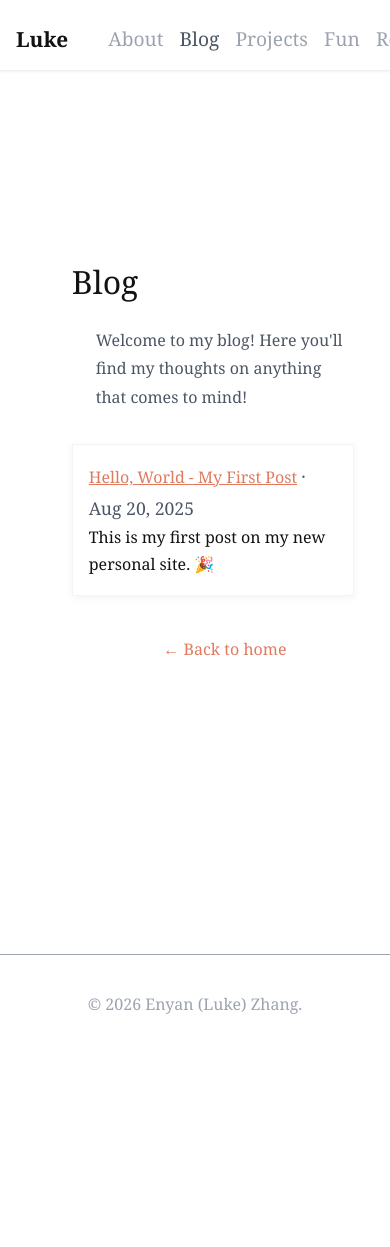
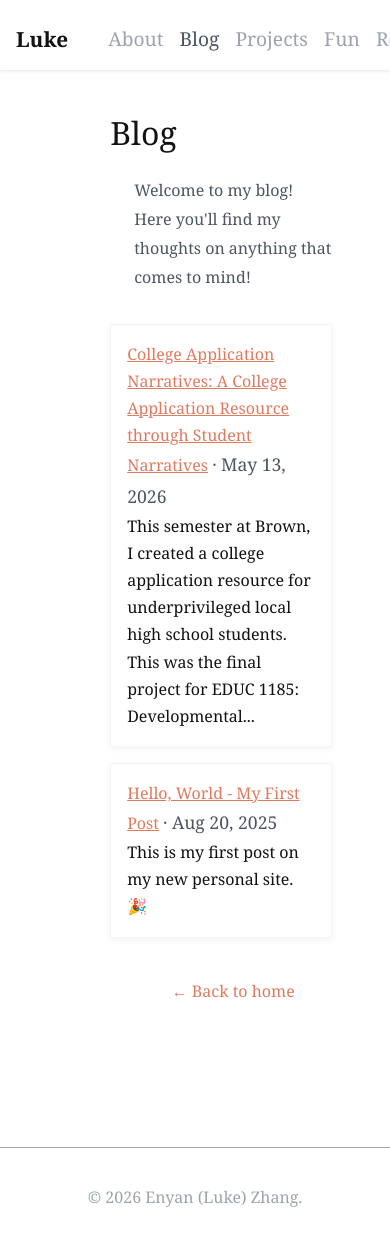
Before and after one commit to Liuike/Liuike.github.io, a Jekyll site: the page built from docs/pages/blog.md, in a window 390 px wide. Built offline with Jekyll 4.4.1, drawn with Linux system fonts in a browser that asks for light colours; some web fonts are replaced; before the commit the page ends 1054 px from its top, so only the background shows below that.

Commit message:
update blog

```diff
--- a/docs/Gemfile
+++ b/docs/Gemfile
@@ -1,9 +1,12 @@
 source 'https://rubygems.org'
+require_relative 'ruby40_compat_boot'
 
 # Lock to the version GitHub Pages uses in production
 # This brings in jekyll, kramdown, and the supported plugins
 
 gem 'github-pages', group: :jekyll_plugins
+gem 'csv' # Ruby 3.4+ no longer ships csv as a default gem for older Jekyll to rely on
+gem 'bigdecimal' # Ruby 3.4+ no longer ships bigdecimal as a default gem for older Liquid/Jekyll to rely on
 
 group :development do
   gem 'webrick'    # needed for local `bundle exec jekyll serve`
--- /dev/null
+++ b/docs/_plugins/ruby40_compat.rb
@@ -0,0 +1,19 @@
+# Compatibility shim for older Jekyll/Liquid on modern Ruby.
+# Ruby 3.2+ removed taint support, but Liquid 4 still calls these methods.
+module Ruby40TaintCompat
+  def tainted?
+    false
+  end
+
+  def taint
+    self
+  end
+
+  def untaint
+    self
+  end
+end
+
+[Object, String, Array, Hash, NilClass, Symbol, Numeric, TrueClass, FalseClass].each do |klass|
+  klass.include(Ruby40TaintCompat)
+end
--- /dev/null
+++ b/docs/_posts/2026-05-13-college-application-narratives.md
@@ -0,0 +1,22 @@
+---
+layout: post
+title: "College Application Narratives: A College Application Resource through Student Narratives"
+date: 2026-05-13
+tags: [Education Studies]
+---
+
+This semester at Brown, I created a college application resource for underprivileged local high school students. This was the final project for EDUC 1185: Developmental and Educational Journeys of Students in Immigrant Families. You can check out the project [here](https://college-narratives.lukeez.com/). You can also check out the [Engaged Families of Providence](https://providenceeduc.weebly.com/), a resource collection site built upon works of Professor [Yamamoto](https://vivo.brown.edu/display/yy37) and her students, in which this resource will also be displayed!.
+
+College application is such a widely discussed topic in the U.S., and there's many, many free online resources students can access, so why this project? For me, it really stems from a simple question: how can I provide the **interpersonal** touch to these resources? Before diving any deeper, I want to start by asking a quick question: what are factors that deter underprivileged students from applying to prestigeous universities? There's obviously many answers, but think about a few, and click to see if the factor below is one of them.
+
+Hover for answer: <span class="spoiler">Feeling they don't belong/will never get in.</span>[^1]
+
+Surprising? Maybe not so much, but was this one of your first reactions to the question? This is a common experience for underprivileged students, even when from an outside perspective, they're more than qualified and prepared to apply. I believe that this experience is also partly promoted by popular tools like "college calculators", which tell you your chance of admission using GPA and SAT scores.
+
+In this light, my resource hopes to bring some truly personal narratives into the picture. I hope that by showing real college students' diverse experiences and background, this resource could encourage current high school students to apply. Furthermore, I also hope these experiences shared could serve as a starting point for current high school students.
+
+It's important to also address the important limitations of this project: (1) number of respondants, which at time of writing, is only 9; and (2) lack of diverse and in-depth response for financial aid questions. Both limitations relate in part to the time limitation of the project and access to samples. Although I'm not sure about the future of this project, but I really hope I could expand the sample size and diversify responses for all questions.
+
+Finally, if you'd like to share you experience, please reach out to me through email or any other means! The only requirement I have is that you completed high school in the U.S.
+
+[^1]: Source: Brown University faculty overseeing collaboration with local high schools
--- a/docs/assets/css/main.scss
+++ b/docs/assets/css/main.scss
@@ -160,7 +160,7 @@
 /* Main Content */
 .main-content {
     display: flex;
-    align-items: center;
+    align-items: flex-start;
     justify-content: center;
     min-height: calc(100vh - 80px);
     padding: 2rem;
@@ -358,6 +358,7 @@
     position: relative;
 }
 
+
 .link {
     text-decoration: none;
     color: #E07A5F;
@@ -408,6 +409,22 @@
 
 .clickable-music:hover {
     color: #C4654F;
+}
+
+/* Spoiler text styling */
+.spoiler {
+    background-color: #121212;
+    color: #121212;
+    padding: 0.2rem 0.4rem;
+    border-radius: 3px;
+    cursor: pointer;
+    transition: all 0.3s ease;
+    user-select: none;
+}
+
+.spoiler:hover {
+    background-color: transparent;
+    color: inherit;
 }
 
 /* Image dropdown styling */
@@ -461,6 +478,82 @@
 .post-list {
     padding-left: 0;
     list-style: none;
+}
+
+/* Blog layout (sidebar is independent of main content) */
+.blog-main-content {
+    display: grid;
+    grid-template-columns: 1fr minmax(0, 900px) 200px 1fr;
+    column-gap: 3rem;
+    align-items: start;
+}
+
+.blog-main-content > .container {
+    grid-column: 2;
+    margin: 0;
+}
+
+.blog-sidebar-external {
+    grid-column: 3;
+    width: 200px;
+}
+
+/* Blog header layout (title and intro only, no sidebar) */
+.blog-header {
+    margin-bottom: 2rem;
+}
+
+/* Tag filtering */
+.tag-filters {
+    display: flex;
+    flex-direction: column;
+    gap: 0.75rem;
+    margin-top: 2.2rem;
+}
+
+.category-label {
+    font-size: 1.05rem;
+    font-weight: 500;
+    color: #121212;
+    margin-bottom: 0.5rem;
+}
+
+.tag-btn {
+    background-color: transparent;
+    color: #4B5563;
+    border: none;
+    padding: 0.25rem 0;
+    border-radius: 0;
+    cursor: pointer;
+    font-weight: 400;
+    font-size: 0.9rem;
+    transition: all 0.3s ease;
+    text-align: left;
+}
+
+.tag-btn:hover {
+    color: #121212;
+}
+
+.tag-btn.active {
+    font-weight: 700;
+    color: #121212;
+}
+
+/* Post tags */
+.post-tags {
+    display: flex;
+    flex-wrap: wrap;
+    gap: 0.5rem;
+    margin: 0.5rem 0;
+}
+
+.post-tag {
+    background-color: #F3F4F6;
+    color: #4B5563;
+    padding: 0.25rem 0.6rem;
+    border-radius: 12px;
+    font-size: 0.85rem;
 }
 
 .post-list li {
@@ -547,6 +640,37 @@
         margin-right: auto;
     }
 
+    .blog-header {
+        flex-direction: column;
+        gap: 2rem;
+    }
+
+    .blog-header-sidebar {
+        width: 100%;
+    }
+
+    .blog-header-content {
+        min-width: 0;
+    }
+
+    .blog-page-wrapper {
+        flex-direction: column;
+        gap: 2rem;
+    }
+
+    .blog-sidebar-external {
+        width: 100%;
+    }
+
+    .tag-filters {
+        flex-direction: row;
+        flex-wrap: wrap;
+    }
+
+    .tag-btn {
+        width: auto;
+    }
+
     .home-container {
         flex-direction: column;
         gap: 2rem;
@@ -586,6 +710,7 @@
         align-items: center;
     }
 
+
     nav, .nav {
         padding: 0 1rem;
     }
@@ -595,7 +720,15 @@
     }
 }
 
-@media (max-width: 480px) {
+@media (max-width: 960px) {
+    .blog-sidebar-external {
+        display: none;
+    }
+
+    .blog-main-content {
+        grid-template-columns: 1fr minmax(0, 900px) 1fr;
+    }
+
     .profile-image {
         width: 120px;
         height: 217px;
--- a/docs/pages/blog.md
+++ b/docs/pages/blog.md
@@ -4,34 +4,79 @@
 permalink: /blog/
 ---
 
-<div class="main-content">
+<div class="main-content blog-main-content">
   <div class="container">
-    <h1>Blog</h1>
+      <div class="blog-header">
+        <div class="blog-header-content">
+          <h1>Blog</h1>
 
-    <div class="intro">
-      <p>Welcome to my blog! Here you'll find my thoughts on anything that comes to mind!</p>
-    </div>
+          <div class="intro">
+            <p>Welcome to my blog! Here you'll find my thoughts on anything that comes to mind!</p>
+          </div>
+        </div>
+      </div>
 
-    {% if site.posts.size > 0 %}
-      <ul class="post-list">
-        {% for post in site.posts %}
-          <li>
-            <a href="{{ post.url | relative_url }}">{{ post.title }}</a>
-            <small>· {{ post.date | date: "%b %d, %Y" }}</small>
-            {% if post.excerpt %}
-              <p>{{ post.excerpt | strip_html | truncatewords: 25 }}</p>
-            {% endif %}
-          </li>
+      {% if site.posts.size > 0 %}
+        <ul class="post-list">
+          {% for post in site.posts %}
+            <li class="post-item" data-tags="{% for tag in post.tags %}{{ tag | downcase | replace: ' ', '-' }} {% endfor %}">
+              <a href="{{ post.url | relative_url }}">{{ post.title }}</a>
+              <small>· {{ post.date | date: "%b %d, %Y" }}</small>
+              {% if post.excerpt %}
+                <p>{{ post.excerpt | strip_html | truncatewords: 25 }}</p>
+              {% endif %}
+            </li>
+          {% endfor %}
+        </ul>
+      {% else %}
+        <div class="intro">
+          <p>No posts yet. Check back soon!</p>
+        </div>
+      {% endif %}
+
+      <div class="links">
+        <a href="/" class="link">← Back to home</a>
+      </div>
+  </div>
+
+  <div class="blog-sidebar-external">
+    <div class="tag-filters">
+      <div class="category-label">Category</div>
+      <button class="tag-btn active" data-tag="all">All Posts</button>
+      {% assign tags = "" | split: "" %}
+      {% for post in site.posts %}
+        {% for tag in post.tags %}
+          {% unless tags contains tag %}
+            {% assign tags = tags | push: tag %}
+          {% endunless %}
         {% endfor %}
-      </ul>
-    {% else %}
-      <div class="intro">
-        <p>No posts yet. Check back soon!</p>
-      </div>
-    {% endif %}
-
-    <div class="links">
-      <a href="/" class="link">← Back to home</a>
+      {% endfor %}
+      {% assign tags = tags | sort %}
+      {% for tag in tags %}
+        <button class="tag-btn" data-tag="{{ tag | downcase | replace: ' ', '-' }}">{{ tag }}</button>
+      {% endfor %}
     </div>
   </div>
+
+  <script>
+    document.querySelectorAll('.tag-btn').forEach(btn => {
+      btn.addEventListener('click', function() {
+        // Update active button
+        document.querySelectorAll('.tag-btn').forEach(b => b.classList.remove('active'));
+        this.classList.add('active');
+
+        // Filter posts
+        const selectedTag = this.dataset.tag;
+        document.querySelectorAll('.post-item').forEach(post => {
+          if (selectedTag === 'all') {
+            post.style.display = '';
+          } else {
+            const postTags = post.dataset.tags.split(' ').filter(t => t);
+            post.style.display = postTags.includes(selectedTag) ? '' : 'none';
+          }
+        });
+      });
+    });
+  </script>
+
 </div>
```
Also changed, not shown: docs/_posts/2025-08-20-hello-world.md (+1 -1 lines), docs/ruby40_compat_boot.rb (added, +19 -0 lines).
